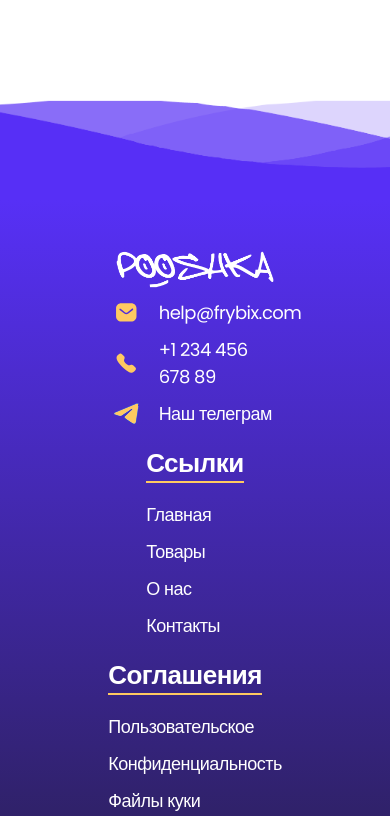
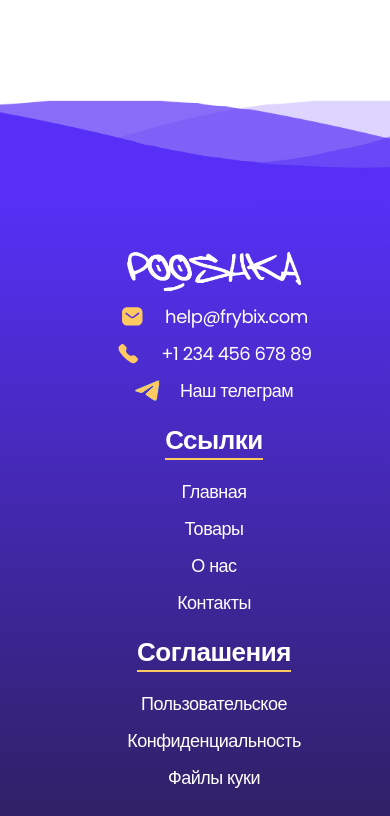
Before and after one commit to mattakvshi/Landing-pooshka, a React (Create React App) app: page /Landing-pooshka/contacts in a window 390 px wide. Shown: the top 816 px of the page. Built offline with nearby package versions, Linux system fonts and the light colour scheme.

Commit message:
bug fix, mobile adaptate

```diff
--- a/src/components/benefits/Benefits.jsx
+++ b/src/components/benefits/Benefits.jsx
@@ -1,104 +1,99 @@
-import './benefits.css';
+import "./benefits.css";
 
-import benefitIcon1 from './../../img/benefits/benefits-icon-1.png';
-import benefitIcon2 from './../../img/benefits/benefits-icon-2.png';
-import benefitIcon3 from './../../img/benefits/benefits-icon-3.png';
-import benefitIcon4 from './../../img/benefits/benefits-icon-4.png';
-import benefitIcon5 from './../../img/benefits/benefits-icon-5.png';
-import benefitIcon6 from './../../img/benefits/benefits-icon-6.png';
+import benefitIcon1 from "./../../img/benefits/benefits-icon-1.png";
+import benefitIcon2 from "./../../img/benefits/benefits-icon-2.png";
+import benefitIcon3 from "./../../img/benefits/benefits-icon-3.png";
+import benefitIcon4 from "./../../img/benefits/benefits-icon-4.png";
+import benefitIcon5 from "./../../img/benefits/benefits-icon-5.png";
+import benefitIcon6 from "./../../img/benefits/benefits-icon-6.png";
 
 const Benefits = () => {
   return (
-		<section className='section-benefits'>
-			<div className='container'>
-				<div className='benefits-wrapper'>
-					<div className='benefits-title'>
-						<h2 className='title-2'>
+    <section className="section-benefits">
+      <div className="container">
+        <div className="benefits-wrapper">
+          <div className="benefits-title">
+            <h2 className="title-2">
               Да это же просто <em>пушка!</em>
             </h2>
           </div>
-					<div className='benefits-row'>
-						<ul className='benefits-col'>
-							<li className='benefits-card'>
+
+          <ul className="benefits-row">
+            <li className="benefits-card">
               <img
-									className='card-img'
+                className="card-img"
                 src={benefitIcon1}
-									alt='benefitsIcon1'
+                alt="benefitsIcon1"
               ></img>
-								<div className='card-info'>
-									<h3 className='title-3'>Качество</h3>
-									<p className='card-text'>
+              <div className="card-info">
+                <h3 className="title-3">Качество</h3>
+                <p className="card-text">
                   Инновационные материалы и современные методы обработки.
                 </p>
               </div>
             </li>
-							<li className='benefits-card'>
+            <li className="benefits-card">
               <img
-									className='card-img'
+                className="card-img"
                 src={benefitIcon2}
-									alt='benefitsIcon2'
+                alt="benefitsIcon2"
               ></img>
-								<div className='card-info'>
-									<h3 className='title-3'>Доставка</h3>
-									<p className='card-text'>
+              <div className="card-info">
+                <h3 className="title-3">Доставка</h3>
+                <p className="card-text">
                   Доставим куда нужно, и ответим на все вопросы по доставке.
                 </p>
               </div>
             </li>
-						</ul>
-						<ul className='benefits-col'>
-							<li className='benefits-card'>
+            <li className="benefits-card">
               <img
-									className='card-img'
+                className="card-img"
                 src={benefitIcon3}
-									alt='benefitsIcon3'
+                alt="benefitsIcon3"
               ></img>
-								<div className='card-info'>
-									<h3 className='title-3'>Доступность</h3>
-									<p className='card-text'>
+              <div className="card-info">
+                <h3 className="title-3">Доступность</h3>
+                <p className="card-text">
                   Приятные цены за отличное качество, это ли не счастье?
                 </p>
               </div>
             </li>
-							<li className='benefits-card'>
+            <li className="benefits-card">
               <img
-									className='card-img'
+                className="card-img"
                 src={benefitIcon4}
-									alt='benefitsIcon4'
+                alt="benefitsIcon4"
               ></img>
-								<div className='card-info'>
-									<h3 className='title-3'>Открытость</h3>
-									<p className='card-text'>
+              <div className="card-info">
+                <h3 className="title-3">Открытость</h3>
+                <p className="card-text">
                   Наше важное качество это открытость перед потребителями.
                 </p>
               </div>
             </li>
-						</ul>
-
-						<ul className='benefits-col'>
-							<li className='benefits-card'>
+            <li className="benefits-card">
               <img
-									className='card-img'
+                className="card-img"
                 src={benefitIcon5}
-									alt='benefitsIcon6'
+                alt="benefitsIcon5"
               ></img>
-								<div className='card-info'>
-									<h3 className='title-3'>Скидки</h3>
-									<p className='card-text'>
+              <div className="card-info">
+                <h3 className="title-3">Скидки</h3>
+                <p className="card-text">
                   Мы рады побаловать клиентов, и всегда информируем о новых
                   скидках.
                 </p>
               </div>
             </li>
-							<li className='benefits-card'>
+            <li className="benefits-card">
               <img
-									className='card-img'
+                className="card-img"
                 src={benefitIcon6}
-									alt='benefitsIcon6'
+                alt="benefitsIcon6"
               ></img>
-								<div className='card-info'>
-									<h3 className='title-3'>Поддержка</h3>
-									<p className='card-text'>
+              <div className="card-info">
+                <h3 className="title-3">Поддержка</h3>
+                <p className="card-text">
                   Решим любые возникшие проблемы и ответим на все вопросы.
                 </p>
               </div>
@@ -106,7 +101,6 @@ const Benefits = () => {
           </ul>
         </div>
       </div>
-			</div>
     </section>
   );
 };
--- a/src/components/benefits/benefits.css
+++ b/src/components/benefits/benefits.css
@@ -13,12 +13,6 @@
   row-gap: 20px;
 
   padding: 20px 0;
-}
-
-.benefits-col {
-	display: flex;
-	flex-direction: column;
-	row-gap: 20px;
 }
 
 .benefits-title {
--- a/src/components/footer/footer.css
+++ b/src/components/footer/footer.css
@@ -30,7 +30,7 @@
   padding: 20px 0;
   display: flex;
   flex-direction: row;
-	flex-wrap: wrap;
+  flex-wrap: nowrap;
   column-gap: 60px;
   justify-content: center;
   font-size: 18px;
@@ -45,7 +45,7 @@
 }
 
 .title-3-footer::before {
-	content: '';
+  content: "";
 
   position: absolute;
   left: 0;
@@ -95,7 +95,7 @@
 }
 
 .footer-dev::before {
-	content: '';
+  content: "";
 
   position: absolute;
   left: 20%;
@@ -140,7 +140,7 @@
   left: 0;
   width: 100%;
   height: 100px;
-	background: url('./../../img/footer/wave.png');
+  background: url("./../../img/footer/wave.png");
   background-size: 1000px 100px;
 }
 
@@ -177,7 +177,7 @@
     background-position-x: 1000px;
   }
   100% {
-		background-positon-x: 0px;
+    background-position-x: 0px;
   }
 }
 
@@ -186,6 +186,27 @@
     background-position-x: -1000px;
   }
   100% {
-		background-positon-x: 0px;
+    background-position-x: 0px;
   }
 }
+@media (max-width: 1020px) {
+  .footer-col {
+    width: 240px;
+    align-items: center;
+  }
+  .footer-wrapper {
+    justify-content: space-between;
+    align-items: center;
+    flex-wrap: wrap;
+  }
+}
+@media (max-width: 812px) {
+  .footer-col {
+    justify-content: flex-start;
+    align-items: center;
+  }
+  .footer-wrapper {
+    flex-direction: column;
+    flex-wrap: wrap;
+  }
+}
```
Lines whose indentation alone changed are shown as unchanged.
